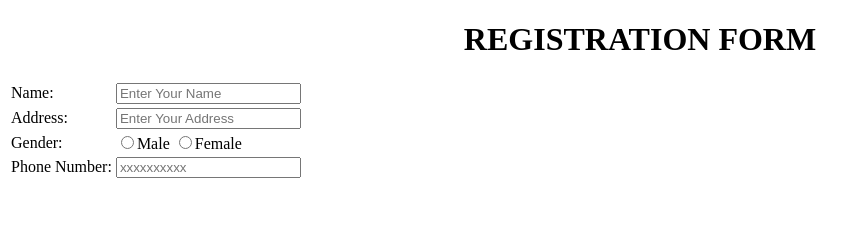
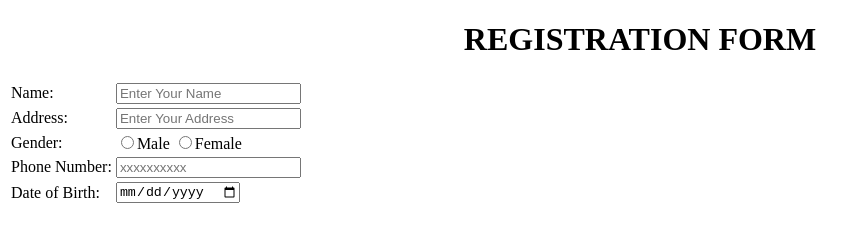
Before and after one commit to Piyushsethiya/Day1-git, a plain HTML site: page index.html in a window 1280 px wide. Shown: the whole page, without its empty margins (0-867 px from the left). Drawn offline with Linux system fonts and the light colour scheme.

Commit message:
Date of Birth

```diff
--- a/index.html
+++ b/index.html
@@ -35,7 +35,13 @@
         <tr>
             <td>Phone Number:</td>
             <td>
-                <input type="phone" placeholder="xxxxxxxxxx">
+                <input type="number" placeholder="xxxxxxxxxx">
+            </td>
+        </tr>
+        <tr>
+            <td>Date of Birth:</td>
+            <td>
+                <input type="date" >
             </td>
         </tr>
     </table>
```
